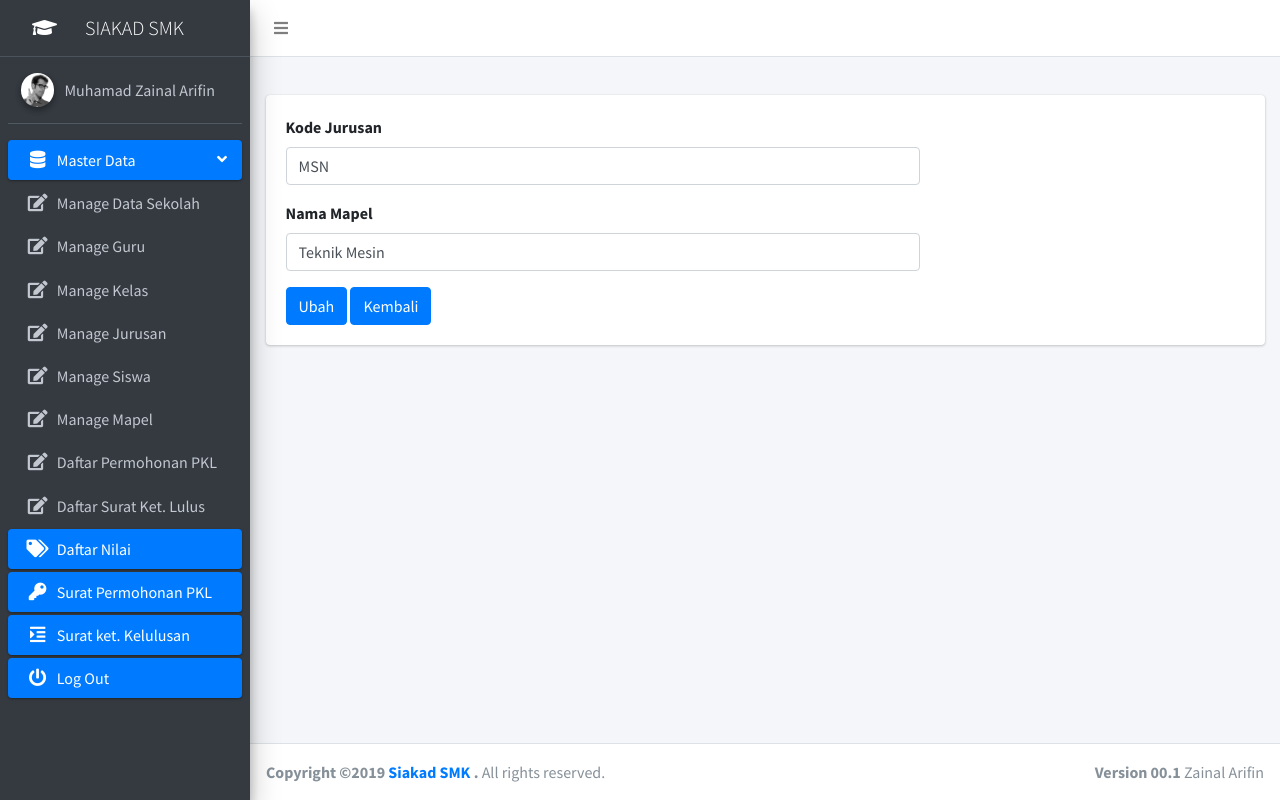
After one commit to Zainal21/Siakad-Kelas-Codeigniter, a CodeIgniter app: page /database/ManageJurusan/Update/MSN in a window 1280 px wide. The commit adds this page. Run offline with CodeIgniter, Linux system fonts and the light colour scheme; a user stored in the database is signed in; data comes from the database, SQL or seed files in the repository; some libraries are stand-ins or nearby versions.

Commit message:
melengkapi form master data untuk role admin dan fix beberapa bug yang ada

```diff
--- a/application/config/config.php
+++ b/application/config/config.php
@@ -23,7 +23,7 @@ defined('BASEPATH') OR exit('No direct script access allowed');
 | a PHP script and you can easily do that on your own.
 |
 */
-$config['base_url'] = 'http://localhost/SIAKAD-CI/';
+
 $config['base_url'] = "http://".$_SERVER['HTTP_HOST'];
 $config['base_url'] .= preg_replace('@/+$@','',dirname($_SERVER['SCRIPT_NAME'])).'/';
 
--- a/application/controllers/ManageJurusan.php
+++ b/application/controllers/ManageJurusan.php
@@ -42,6 +42,19 @@ class ManageJurusan extends CI_Controller {
              json_encode($delete);
     }
 
+    public function Update($id)
+    {
+        $this->form_validation->set_rules('kode_jurusan', 'Kode Jurusan', 'required');
+        $data['jurusan'] = $this->db->get_where('jurusan', ['kode_jurusan' => $id])->row_array();
+        $this->form_validation->set_rules('nama_jurusan', 'Kode Jurusan', 'required');
+       if( $this->form_validation->run() == FALSE){
+           $this->load->view('BackEnd/FormUbah/F_UbahManageJurusan',$data);
+        }else{
+            $this->M_ManageJurusan->Ubah($id);
+             $this->session->set_flashdata('Data', 'Ditambahkan');
+             redirect('ManageJurusan');
+        }
+    }
 
 
 }
--- a/application/models/M_ManageJurusan.php
+++ b/application/models/M_ManageJurusan.php
@@ -15,4 +15,14 @@ class M_ManageJurusan extends CI_Model {
       ];
       $this->db->insert('jurusan', $data);
     }
+      public function Ubah($id)
+    {
+      $data = [
+
+        'kode_jurusan' => $this->input->post('kode_jurusan'),
+        'nama_jurusan' => $this->input->post('nama_jurusan')
+      ];
+      $this->db->where('kode_jurusan', $id);
+      $this->db->insert('jurusan', $data);
+    }
 }
--- /dev/null
+++ b/application/views/BackEnd/FormUbah/F_UbahManageJurusan.php
@@ -0,0 +1,42 @@
+ <?php $data['judul'] = 'Manage Jurusan' ?>
+<?php $data['judulkon'] = 'Manage Jurusan' ?>
+<?php $this->load->view('StructureView/Header', $data); ?>
+<?php $this->load->view('StructureView/HeaderContent', $data); ?>
+<?php $this->load->view('StructureView/Sidebar'); ?>
+
+ <!-- Main content -->
+    <section class="content">
+      <div class="container-fluid">
+        <!-- Small boxes (Stat box) -->
+              <div class="row">
+                <div class="col">
+                  <div class="card">
+                    <div class="card-body">
+                      <div class="row">
+                        <div class="col-8">
+                          <form action="" method="post">
+                              <div class="form-group">
+                                <label for="exampleFormControlInput1">Kode Jurusan</label>
+                                <input type="text" class="form-control" id="exampleFormControlInput1" placeholder="kode jurusan" name="kode_jurusan" value="<?= $jurusan['kode_jurusan'] ?>">
+                                 <small id="emailHelp" class="form-text text-danger "><?= form_error('kode_jurusan') ?></small>
+                              </div>
+                              <div class="form-group">
+                                <label for="exampleFormControlInput1">Nama Mapel</label>
+                                <input type="text" class="form-control" id="exampleFormControlInput1" placeholder="Nama Jurusan" name="nama_jurusan" value="<?= $jurusan['nama_jurusan'] ?>">
+                                  <small id="emailHelp" class="form-text text-danger "><?= form_error('nama_jurusan') ?></small>
+                              </div>
+                                <button type="submit" class="btn btn-primary">Ubah</button>
+                                <a href="<?= base_url(); ?>ManageJurusan" class="btn btn-primary">Kembali</a>
+                            </form>
+                        </div>
+                      </div>
+                    </div>
+                 </div>
+               </div>
+        <!-- /.row -->
+      </div><!-- /.container-fluid -->
+    </section>
+    <!-- /.content -->
+  </div>
+
+<?php $this->load->view('StructureView/Footer'); ?>
--- a/application/views/BackEnd/Master/ManageJurusan.php
+++ b/application/views/BackEnd/Master/ManageJurusan.php
@@ -28,7 +28,7 @@
                                      <tr>
                                           <td><?= $jrs['kode_jurusan'] ?></td>
                                           <td><?= $jrs['nama_jurusan'] ?></td>
-                                          <td><a href="" class="btn btn-primary"><i class="fas fa-edit"></i></a><a href="<?= base_url(); ?>ManageJurusan/Hapus/<?= $jrs['kode_jurusan'] ?>" class="btn btn-md btn-danger ml-2"><i class="fas fa-trash"></i></a></td>
+                                          <td><a href="<?= base_url(); ?>ManageJurusan/Update/<?= $jrs['kode_jurusan']; ?>" class="btn btn-primary"><i class="fas fa-edit"></i></a><a href="<?= base_url(); ?>ManageJurusan/Hapus/<?= $jrs['kode_jurusan'] ?>" class="btn btn-md btn-danger ml-2"><i class="fas fa-trash"></i></a></td>
                                       </tr>
                                       <?php } ?>
                                   </tbody>
--- a/application/views/StructureView/Sidebar.php
+++ b/application/views/StructureView/Sidebar.php
@@ -58,7 +58,7 @@
                     </a>
               </li>
                 <li class="nav-item">
-                    <a href="" class="nav-link ">
+                    <a href="<?= base_url(); ?>ManageSiswa" class="nav-link ">
                       <i class="fas fa-edit nav-icon"></i>
                       <p>Manage Siswa</p>
                     </a>
@@ -69,12 +69,7 @@
                       <p>Manage Mapel</p>
                     </a>
               </li>
-               <li class="nav-item">
-                    <a href="<?= base_url(); ?>ManageMapel" class="nav-link ">
-                      <i class="fas fa-edit nav-icon"></i>
-                      <p>Manage Jenis Pembayaran</p>
-                    </a>
-              </li>
+
                <li class="nav-item">
                     <a href="<?= base_url(); ?>ManageMapel" class="nav-link ">
                       <i class="fas fa-edit nav-icon"></i>
@@ -92,14 +87,6 @@
           </li>
 
 
-       <li class="nav-item has-treeview menu-open">
-            <a href="" class="nav-link active">
-              <i class="nav-icon fas fa-bookmark"></i>
-              <p>
-              Pembayaran
-              </p>
-            </a>
-        </li>
           <li class="nav-item has-treeview menu-open">
             <a href="" class="nav-link active">
               <i class="nav-icon fas fa-tags"></i>
```
Also changed, not shown: application/controllers/ManageMapel.php (+26 -4 lines), application/controllers/ManageSiswa.php (added, +18 -0 lines), application/models/M_ManageMapel.php (+18 -1 lines), application/models/M_Siswa.php (added, +23 -0 lines), application/views/BackEnd/FormUbah/F_UbahManageMapel.php (renamed from assest/plugins/datatables-fixedcolumns/css/fixedColumns.bootstrap4.min.css, +42 -1 lines), application/views/BackEnd/Master/ManageMapel.php (+17 -2 lines), application/views/BackEnd/Master/ManageSiswa.php (+12 -4 lines).
